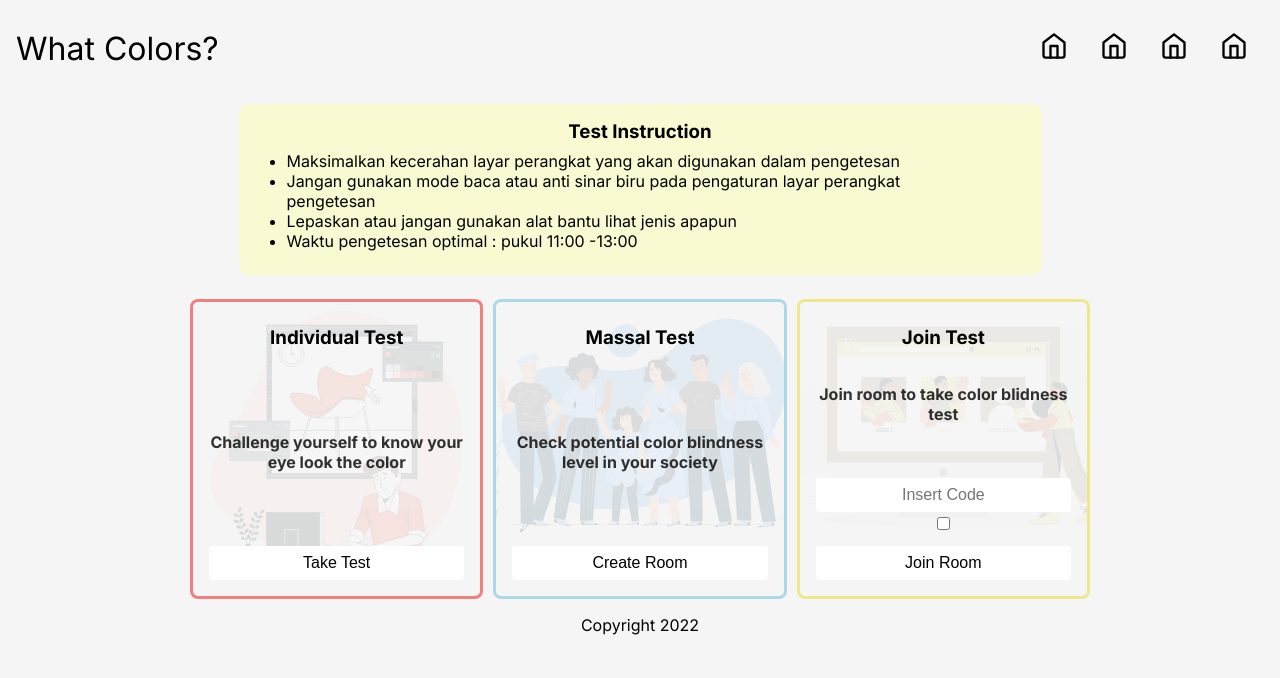
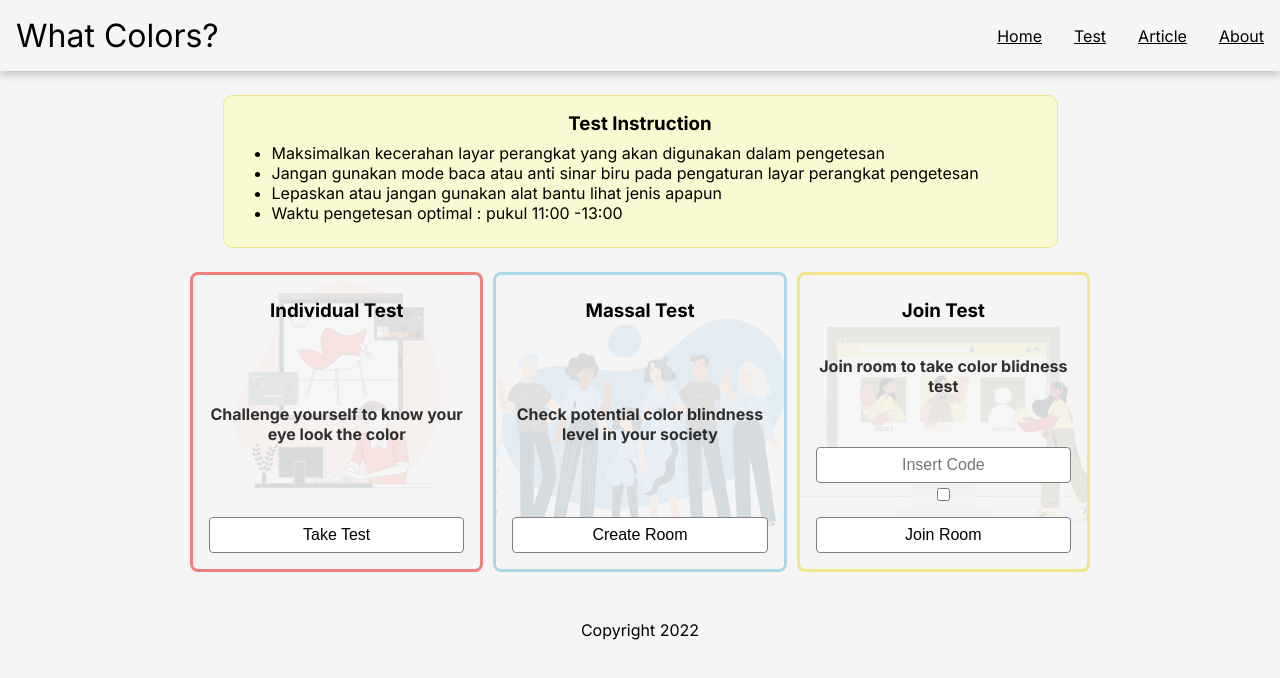
Before and after one commit to Z4nR/what-colors, a React (Create React App) app: page /test in a window 1280 px wide. Shown: the top 678 px of the page. Built offline with nearby package versions, Linux system fonts and the light colour scheme.

Commit message:
make more piece of test page

```diff
--- a/package.json
+++ b/package.json
@@ -10,6 +10,7 @@
     "react": "^18.2.0",
     "react-dom": "^18.2.0",
     "react-icons": "^4.4.0",
+    "react-responsive": "^9.0.0",
     "react-router-dom": "^6.4.0",
     "react-scripts": "5.0.1",
     "web-vitals": "^2.1.4"
--- a/src/components/Navigation.js
+++ b/src/components/Navigation.js
@@ -1,9 +1,31 @@
 import React from "react";
 import { Link } from "react-router-dom";
 import { FiHome } from "react-icons/fi";
+import { useMediaQuery } from "react-responsive";
 
 function AppNav() {
-  return (
+  const isDesktop = useMediaQuery({
+    query: "(min-width: 350px)",
+  });
+
+  return isDesktop ? (
+    <nav className="app-nav">
+      <ul>
+        <li>
+          <Link to="/">Home</Link>
+        </li>
+        <li>
+          <Link to="/test">Test</Link>
+        </li>
+        <li>
+          <Link to="/article">Article</Link>
+        </li>
+        <li>
+          <Link to="/about">About</Link>
+        </li>
+      </ul>
+    </nav>
+  ) : (
     <nav className="app-nav">
       <ul>
         <li>
--- a/src/components/test/ChooseTest.js
+++ b/src/components/test/ChooseTest.js
@@ -1,42 +1,15 @@
 import React from "react";
-import useInput from "../../customhooks/useInput";
+import IndividualTest from "./test-type/IndividualTest";
+import MassalTest from "./test-type/MassalTest";
+import RoomJoinTest from "./test-type/RoomJoin";
 
 function ChooseTest() {
-  const [code, onCodeHandler] = useInput("");
-
   return (
     <div className="choose-box">
       <div className="choose-test">
-        <div className="test-type individual-test">
-          <h3>Individual Test</h3>
-          <p>Challenge yourself to know your eye look the color</p>
-          <button className="join-btn individual-btn">Take Test</button>
-        </div>
-        <div className="test-type massal-test">
-          <h3>Massal Test</h3>
-          <p>Check potential color blindness level in your society</p>
-          <button className="join-btn massal-btn">Create Room</button>
-        </div>
-        <div className="test-type room-join">
-          <h3>Join Test</h3>
-          <p>Join room to take color blidness test</p>
-          <div className="input-box">
-            <input
-              className="insert-code"
-              type="text"
-              placeholder="Insert Code"
-              value={code}
-              onChange={onCodeHandler}
-            />
-            <input
-              className="checkbox-admin"
-              type="checkbox"
-              value={code}
-              onChange={onCodeHandler}
-            />
-          </div>
-          <button className="join-btn room-btn">Join Room</button>
-        </div>
+        <IndividualTest />
+        <MassalTest />
+        <RoomJoinTest />
       </div>
     </div>
   );
--- /dev/null
+++ b/src/components/test/test-type/IndividualTest.js
@@ -0,0 +1,13 @@
+import React from "react";
+
+function IndividualTest() {
+  return (
+    <div className="test-type individual-test">
+      <h3>Individual Test</h3>
+      <p>Challenge yourself to know your eye look the color</p>
+      <button className="join-btn individual-btn">Take Test</button>
+    </div>
+  );
+}
+
+export default IndividualTest;
--- /dev/null
+++ b/src/components/test/test-type/MassalTest.js
@@ -0,0 +1,13 @@
+import React from "react";
+
+function MassalTest() {
+  return (
+    <div className="test-type massal-test">
+      <h3>Massal Test</h3>
+      <p>Check potential color blindness level in your society</p>
+      <button className="join-btn massal-btn">Create Room</button>
+    </div>
+  );
+}
+
+export default MassalTest;
--- /dev/null
+++ b/src/components/test/test-type/RoomJoin.js
@@ -0,0 +1,31 @@
+import React from "react";
+import useInput from "../../../customhooks/useInput";
+
+function RoomJoinTest() {
+  const [code, onCodeHandler] = useInput("");
+
+  return (
+    <div className="test-type room-join">
+      <h3>Join Test</h3>
+      <p>Join room to take color blidness test</p>
+      <div className="input-box">
+        <input
+          className="insert-code"
+          type="text"
+          placeholder="Insert Code"
+          value={code}
+          onChange={onCodeHandler}
+        />
+        <input
+          className="checkbox-admin"
+          type="checkbox"
+          value={code}
+          onChange={onCodeHandler}
+        />
+      </div>
+      <button className="join-btn room-btn">Join Room</button>
+    </div>
+  );
+}
+
+export default RoomJoinTest;
--- a/src/styles/main.css
+++ b/src/styles/main.css
@@ -7,23 +7,28 @@
 body {
   font-family: "Inter", sans-serif;
   background-color: whitesmoke;
+  min-height: 100vh;
+}
+
+section {
+  padding: 16px 0;
 }
 
 /*App Header*/
 .color-app {
   margin: 0 auto;
-  padding: 16px;
 }
 
 .color-app_header {
   display: flex;
   align-items: center;
-  padding-bottom: 16px;
   flex-direction: column;
+  box-shadow: 0 4px 8px 0 rgb(0 0 0 / 20%);
 }
 
 .color-app_header h2 {
   font-weight: normal;
+  padding: 16px;
   flex: 1;
 }
 
@@ -31,7 +36,7 @@ body {
   display: inline-block;
 }
 
-.app-nav ul li a svg {
+.app-nav ul li a {
   color: black;
 }
 
@@ -39,6 +44,15 @@ body {
 .go-to-test {
   padding: 16px 0;
   text-align: center;
+}
+
+.go-to-test h2::before {
+  align-self: center;
+  content: "";
+  width: 50%;
+  margin: 0 auto 16px auto;
+  display: block;
+  border-bottom: 2px solid black;
 }
 
 .go-to-test h2 {
@@ -69,8 +83,10 @@ body {
 }
 
 .instruction {
+  max-width: 835px;
   background-color: lightgoldenrodyellow;
   border-radius: 10px;
+  border: 1px solid khaki;
   padding: 16px;
 }
 
@@ -84,7 +100,7 @@ body {
 }
 
 .choose-box {
-  padding: 8px 0;
+  padding: 8px;
 }
 
 .choose-test {
@@ -92,20 +108,19 @@ body {
   grid-column-gap: 10px;
   grid-row-gap: 10px;
   max-width: 900px;
-  height: 300px;
   margin: 0 auto;
 }
 
 .test-type {
   display: flex;
   flex-direction: column;
-  height: 100%;
+  height: 300px;
   margin: 8px 0;
   padding: 16px;
   border: 3px solid;
   border-radius: 8px;
   background-repeat: no-repeat;
-  background-size: 125%;
+  background-size: 125% 100%;
   background-position-x: center;
   transition: 0.4s ease-out;
 }
@@ -138,7 +153,7 @@ body {
   width: 100%;
   font-size: 16px;
   background-color: white;
-  border: 0;
+  border: 0.5px solid gray;
   border-radius: 4px;
 }
 
@@ -147,7 +162,7 @@ body {
   width: 100%;
   font-size: 16px;
   background-color: white;
-  border: 0;
+  border: 0.5px solid gray;
   border-radius: 4px;
   cursor: pointer;
   transition: 0.4s ease-out;
--- a/src/styles/responsive.css
+++ b/src/styles/responsive.css
@@ -1,7 +1,3 @@
-.test-type {
-  max-height: 300px;
-}
-
 @media screen and (max-width: 300px) {
   /*Header*/
   .app-nav ul li {
@@ -29,7 +25,6 @@
   }
   .app-nav ul li a svg {
     font-size: 28px;
-    color: black;
   }
   /*Home Page*/
   .go-to-test h2 {
@@ -59,6 +54,11 @@
   .instruction ul li {
     font-size: 14px;
   }
+  .choose-test {
+    display: grid;
+    grid-column-gap: 5px;
+    grid-row-gap: 0px;
+  }
 }
 
 @media screen and (min-width: 600px) {
@@ -76,12 +76,13 @@
     font-size: 24px;
   }
   /*Home Page*/
-  .go-to-test h2 {
-    font-size: 20px;
-  }
   .go-to-test button {
     width: 250px;
     padding: 12px;
+  }
+  /*Test Page*/
+  .choose-test {
+    grid-template-columns: 1fr 1fr 1fr;
   }
 }
 
@@ -104,11 +105,4 @@
     width: 290px;
     padding: 16px;
   }
-  /*Test Page*/
-  .test-instruction {
-    width: 835px;
-  }
-  .choose-test {
-    grid-template-columns: 1fr 1fr 1fr;
-  }
 }
```
Also changed, not shown: public/img/Add User-cuate.svg, 1 other file (tests, documents, lock files or other folders).
